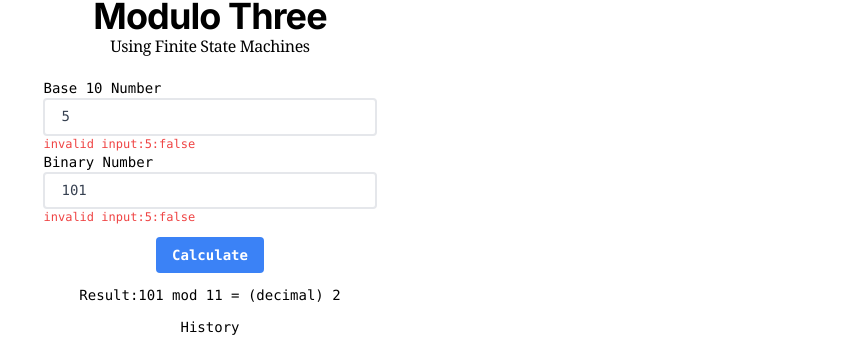
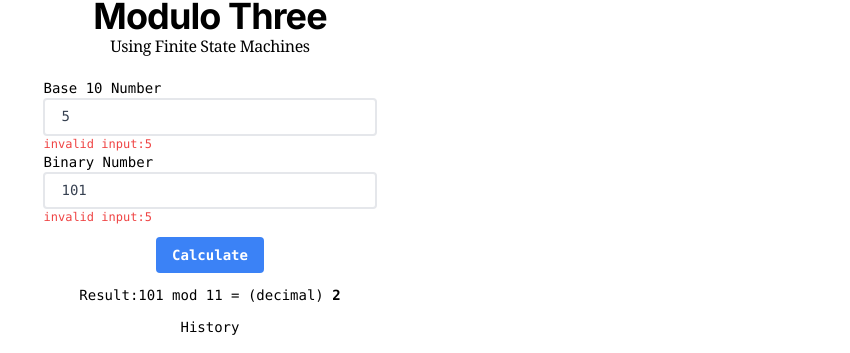
Before and after one commit to wongleo7/pr-take-home-test, a Next.js app: page / in a window 1280 px wide. Both pictures are taken after typing "5", "5" into the empty fields and a click on the button "Calculate". Shown: the part 138-491 px from the top of the page, without its empty margins (430-1280 px from the left). Built offline with nearby package versions, Linux system fonts and the light colour scheme.

Commit message:
cypress e2e

```diff
--- a/components/mod-three-result.tsx
+++ b/components/mod-three-result.tsx
@@ -15,10 +15,18 @@ export default function ModThreeResult({ result }: ResultProps) {
     <div className="flex flex-col items-center justify-center mt-3">
       <h3>
         <span>Result:</span>
-        <span>{`${result.binaryNumber} mod 11 = (decimal) ${result.remainder}`}</span>
+        <span id="calculation">
+          {`${result?.binaryNumber || "0"} mod 11 = (decimal)`}{" "}
+        </span>
+        <span id="remainder" className="font-bold">
+          {result.remainder}
+        </span>
       </h3>
       {result.history && (
-        <div className="flex flex-col items-center justify-center mt-3">
+        <div
+          id="history-table"
+          className="flex flex-col items-center justify-center mt-3"
+        >
           <h3>History</h3>
           <div className="grid mt-3 grid-cols-3 w-[12rem]">
             <div className="table-cell font-bold border-b border-slate-100 dark:border-slate-700 p-2 text-slate-500 dark:text-slate-400">
--- a/components/modulo-three-form.tsx
+++ b/components/modulo-three-form.tsx
@@ -1,6 +1,6 @@
 "use client";
 import { FormEvent, useState } from "react";
-import Input from "./input";
+import NumberInput from "./number-input";
 import SubmitButton from "./submit-button";
 import type { ModThreeAlphabet, ModThreeStates } from "@/types/mod-three";
 import type { StateHistory } from "@/types/state-history";
@@ -22,7 +22,7 @@ export default function ModuloThreeForm() {
 
     const validation = validateBinaryString(binaryNumber);
     if (validation !== true) {
-      setIsError(`invalid input:${binaryNumber}:${validation}`);
+      setIsError(`invalid input:${binaryNumber}`);
       return;
     }
     const { finalState, history } = await modThreeWithHistory(binaryNumber);
@@ -36,19 +36,20 @@ export default function ModuloThreeForm() {
   const validateAndSaveInput = (input: string) => {
     const validation = validateBinaryString(input);
     if (validation !== true) {
-      setIsError(`invalid input:${input}:${validation}`);
+      setIsError(`invalid input:${input}`);
       return;
     } else {
       setIsError(undefined);
     }
-    setBinaryNumber(input);
+    setBinaryNumber(input || "");
   };
 
   const onChangeDecimalInput = (e: React.ChangeEvent<HTMLInputElement>) => {
     const input = e.target.value;
-    const inputInBinary = parseInt(input, 10).toString(2);
+    const inputInBinary = input && parseInt(input, 10).toString(2);
     validateAndSaveInput(inputInBinary);
   };
+
   const onChangeBinaryInput = (e: React.ChangeEvent<HTMLInputElement>) => {
     const input = e.target.value;
     validateAndSaveInput(input);
@@ -57,13 +58,15 @@ export default function ModuloThreeForm() {
   return (
     <>
       <form onSubmit={onSubmit}>
-        <Input
+        <NumberInput
+          name="decimal-input"
           value={parseInt(binaryNumber, 2).toString()}
           label="Base 10 Number"
           isError={isError}
           onChange={onChangeDecimalInput}
         />
-        <Input
+        <NumberInput
+          name="binary-input"
           value={binaryNumber}
           label="Binary Number"
           isError={isError}
--- a/components/input.tsx
+++ b/components/number-input.tsx
@@ -1,24 +1,35 @@
 type InputProps = {
+  name: string;
   value?: string;
   label: string;
   isError: string | undefined;
   onChange: (e: React.ChangeEvent<HTMLInputElement>) => void;
 };
 
-export default function Input({ value, label, isError, onChange }: InputProps) {
+export default function NumberInput({
+  name,
+  value,
+  label,
+  isError,
+  onChange,
+}: InputProps) {
   return (
     <div>
-      <label htmlFor={label}>{label}</label>
+      <label htmlFor={name}>{label}</label>
       <input
-        id={label}
-        name="number"
+        id={name}
+        name={name}
         type="number"
         aria-label={label}
         className="appearance-none border-2 border-gray-200 rounded w-full py-2 px-4 text-gray-700 leading-tight focus:outline-none focus:bg-white focus:border-purple-500"
         value={value}
         onChange={onChange}
       />
-      {isError && <div className="text-red-500 text-xs">{isError}</div>}
+      {isError && (
+        <div id={`error-${name}`} className="text-red-500 text-xs">
+          {isError}
+        </div>
+      )}
     </div>
   );
 }
--- a/components/submit-button.tsx
+++ b/components/submit-button.tsx
@@ -6,6 +6,8 @@ export default function SubmitButton({ label }: SubmitButtonProps) {
   return (
     <div className="flex items-center justify-center mt-3">
       <button
+        id="submit-button"
+        aria-label="submit"
         className="bg-blue-500 hover:bg-blue-700 text-white font-bold py-2 px-4 rounded"
         type="submit"
         value="Submit"
--- a/utils/validate-binary-string.ts
+++ b/utils/validate-binary-string.ts
@@ -1,4 +1,5 @@
-export default function validateBinaryString(input: string): boolean {
+export default function validateBinaryString(input?: string): boolean {
   const binaryRegex = /^[0-1]{1,}$/;
+  if (input === "" || input === undefined) return true;
   return binaryRegex.test(input);
 }
```
Also changed, not shown: 2 other files (tests, documents, lock files or other folders).
